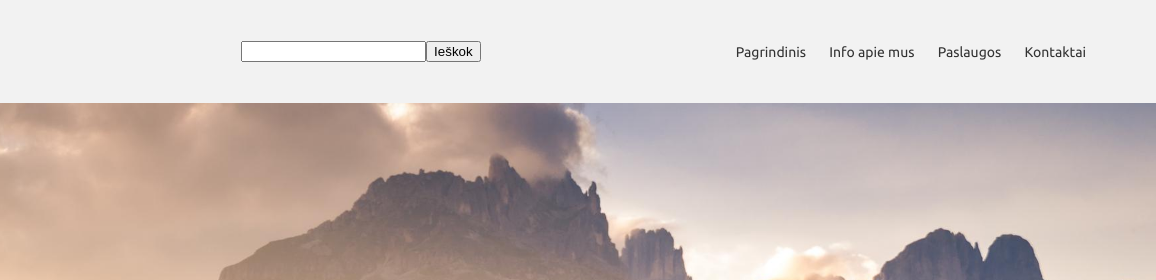
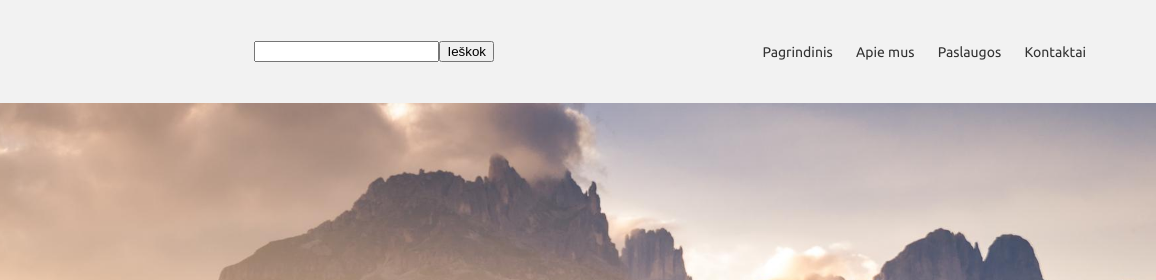
Before and after one commit to san-ras/demo-travel, a plain HTML site: page index.html in a window 1280 px wide. Shown: the top 280 px of the page, 124-1280 px from the left. Drawn offline with Linux system fonts and the light colour scheme.

Commit message:
html update2

```diff
--- a/index.html
+++ b/index.html
@@ -28,7 +28,7 @@
         <div class="menu">
           <ul>
             <li><a href="#">Pagrindinis</a></li>
-            <li><a href="#">Info apie mus</a></li>
+            <li><a href="#">Apie mus</a></li>
             <li><a href="#">Paslaugos</a></li>
             <li><a href="#">Kontaktai</a></li>
           </ul>
```
